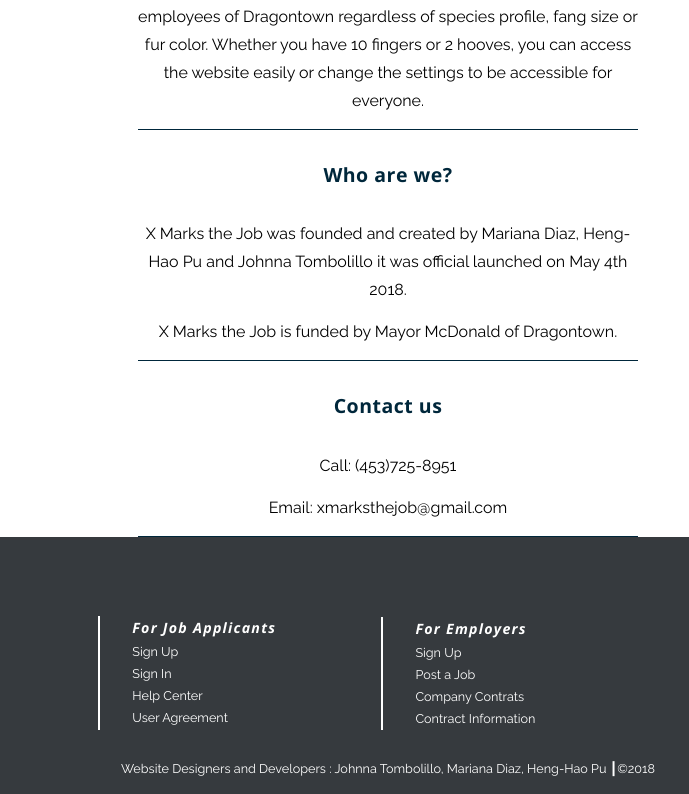
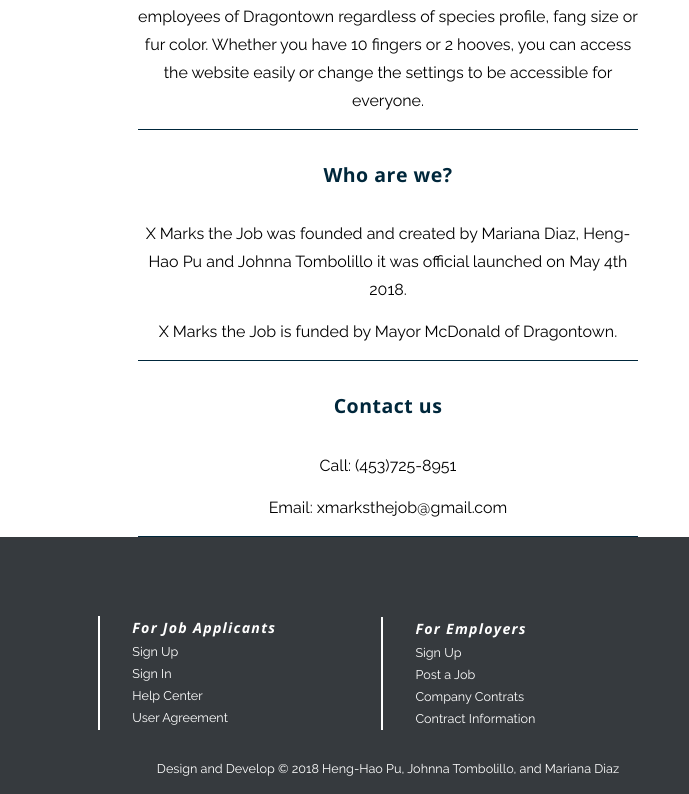
Before and after one commit to henghaopu/x-marks-the-job, a plain HTML site: page about-page.html in a window 1280 px wide. Shown: the part 378-1172 px from the top of the page, 252-941 px from the left. Drawn offline with nearby package versions, Linux system fonts and the light colour scheme.

Commit message:
Changed the format of footer copyright

```diff
--- a/about-page.html
+++ b/about-page.html
@@ -129,7 +129,7 @@
             </div>
             </div>
 
-            <p> Website Designers and Developers : Johnna Tombolillo, Mariana Diaz, Heng-Hao Pu &#9475;&copy;2018</p>
+            <p>Design and Develop &copy; 2018 Heng-Hao Pu, Johnna Tombolillo, and Mariana Diaz</p>
 
             </div>
     </footer>
```
Also changed, not shown: copyright-page.html (+1 -1 lines), index.html (+1 -1 lines), job.html (+1 -1 lines), profile.html (+1 -1 lines), sign-in.html (+1 -1 lines).
